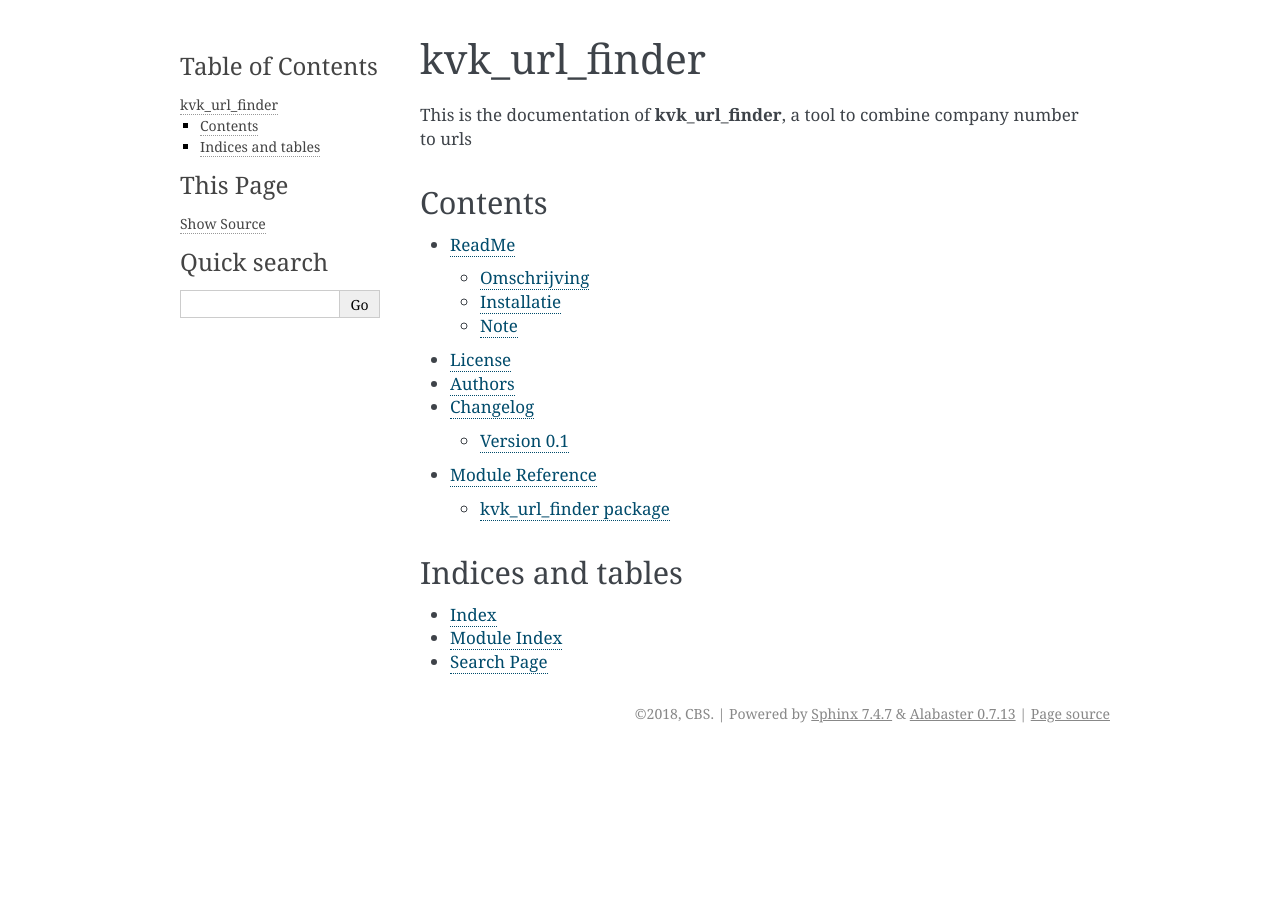
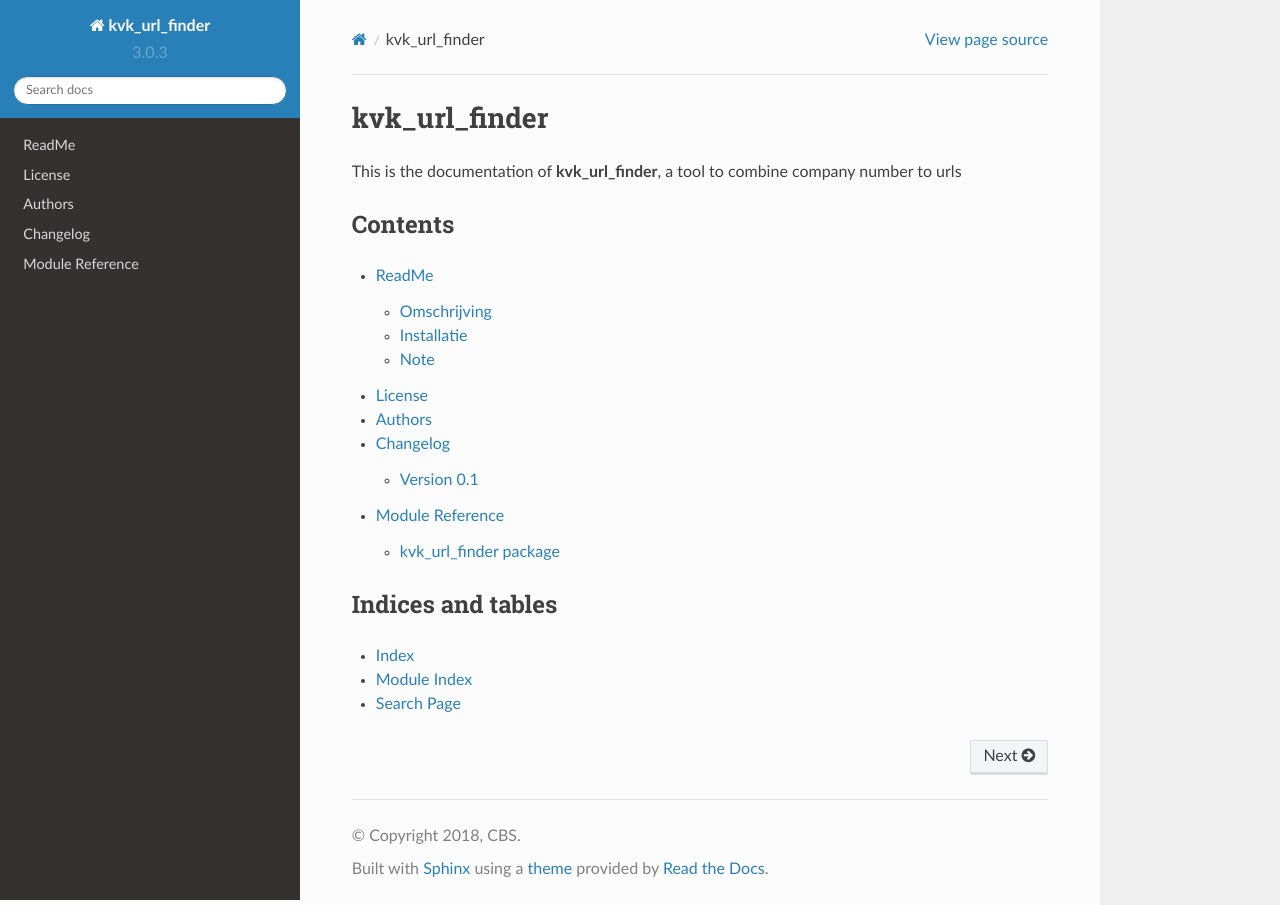
Before and after one commit to SNStatComp/kvk_url_finder, a Sphinx documentation site: the page built from docs/index.rst, in a window 1280 px wide. Built offline with Sphinx 7.4.7 and the Read the Docs theme 2.0.0, drawn with Linux system fonts in a browser that asks for light colours.

Commit message:
updated theme

```diff
--- a/docs/conf.py
+++ b/docs/conf.py
@@ -135,7 +135,7 @@ pygments_style = 'sphinx'
 
 # The theme to use for HTML and HTML Help pages.  See the documentation for
 # a list of builtin themes.
-html_theme = 'alabaster'
+html_theme = 'sphinx_rtd_theme'
 
 # Theme options are theme-specific and customize the look and feel of a theme
 # further.  For a list of options available for each theme, see the
@@ -232,7 +232,7 @@ latex_elements = {
 # Grouping the document tree into LaTeX files. List of tuples
 # (source start file, target name, title, author, documentclass [howto/manual]).
 latex_documents = [
-  ('index', 'user_guide.tex', u'kvk_url_finder Documentation',
+  ('index', 'user_guide.tex', u'kvk\_url\_finder Documentation',
    u'Eelco van Vliet', 'manual'),
 ]
 
```
